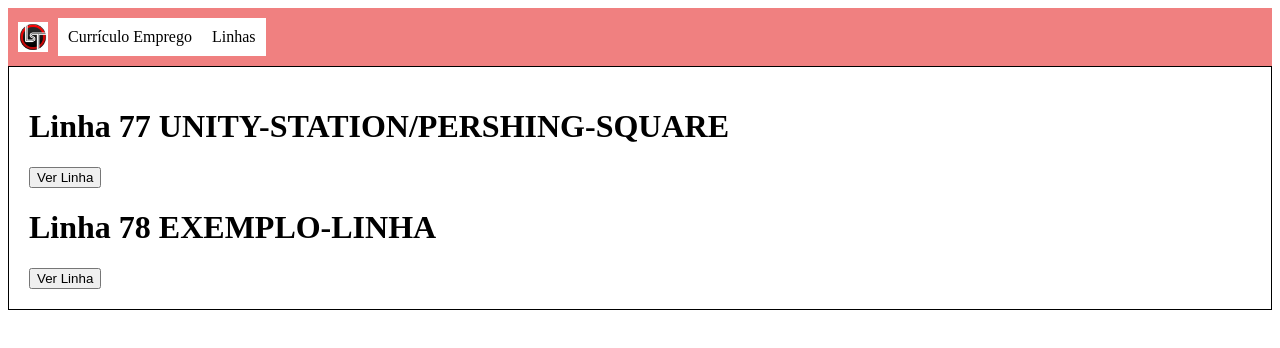
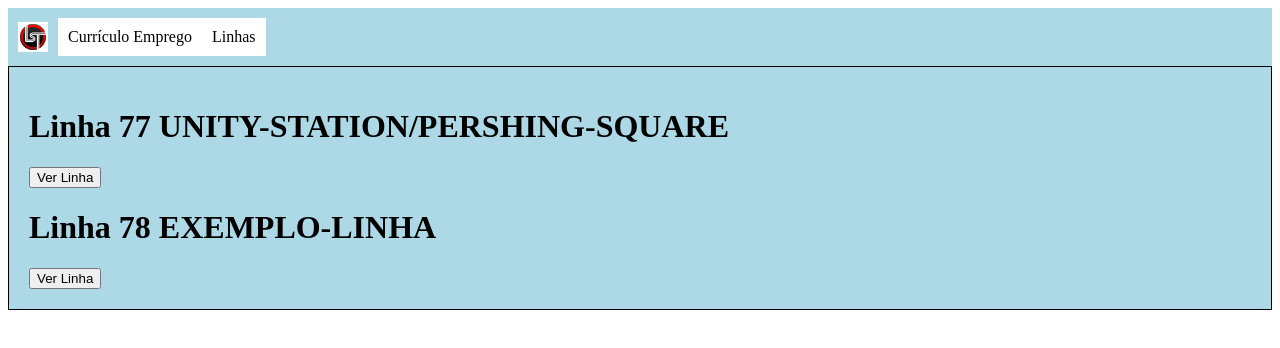
Before and after one commit to GabrielSam23/LsTransitAdrp, a plain HTML site: page index.html in a window 1280 px wide. Drawn offline with Linux system fonts and the light colour scheme.

Commit message:
Update index.html
cores

```diff
--- a/index.html
+++ b/index.html
@@ -6,7 +6,7 @@
     .tabs {
       display: flex;
       align-items: center;
-      background-color: lightcoral;
+      background-color: lightblue;
       padding: 10px;
     }
 
@@ -27,7 +27,7 @@
       display: none;
       padding: 20px;
       border: 1px solid black;
-      background-color: white;
+      background-color: lightblue;
     }
 
     .linha-content {
```
